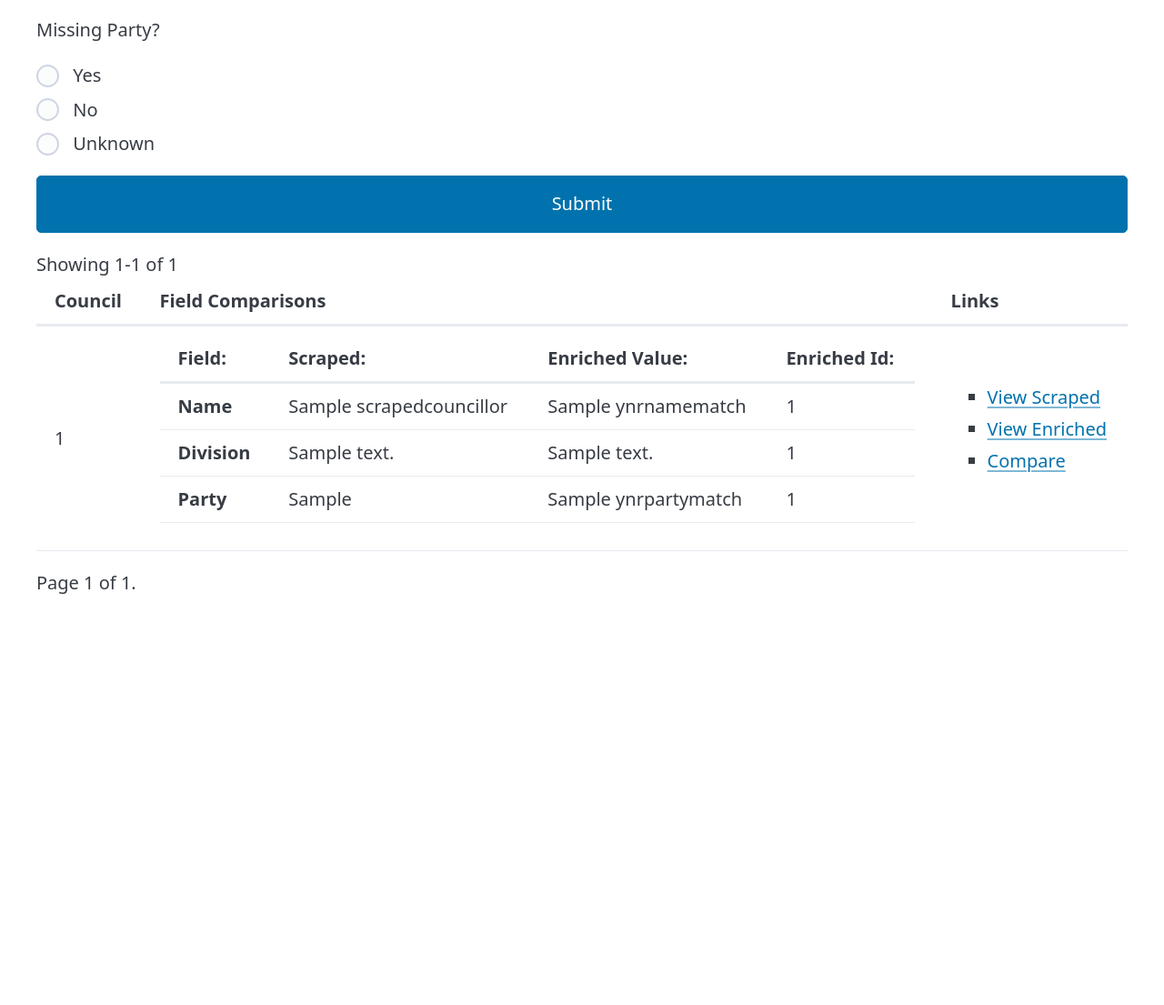
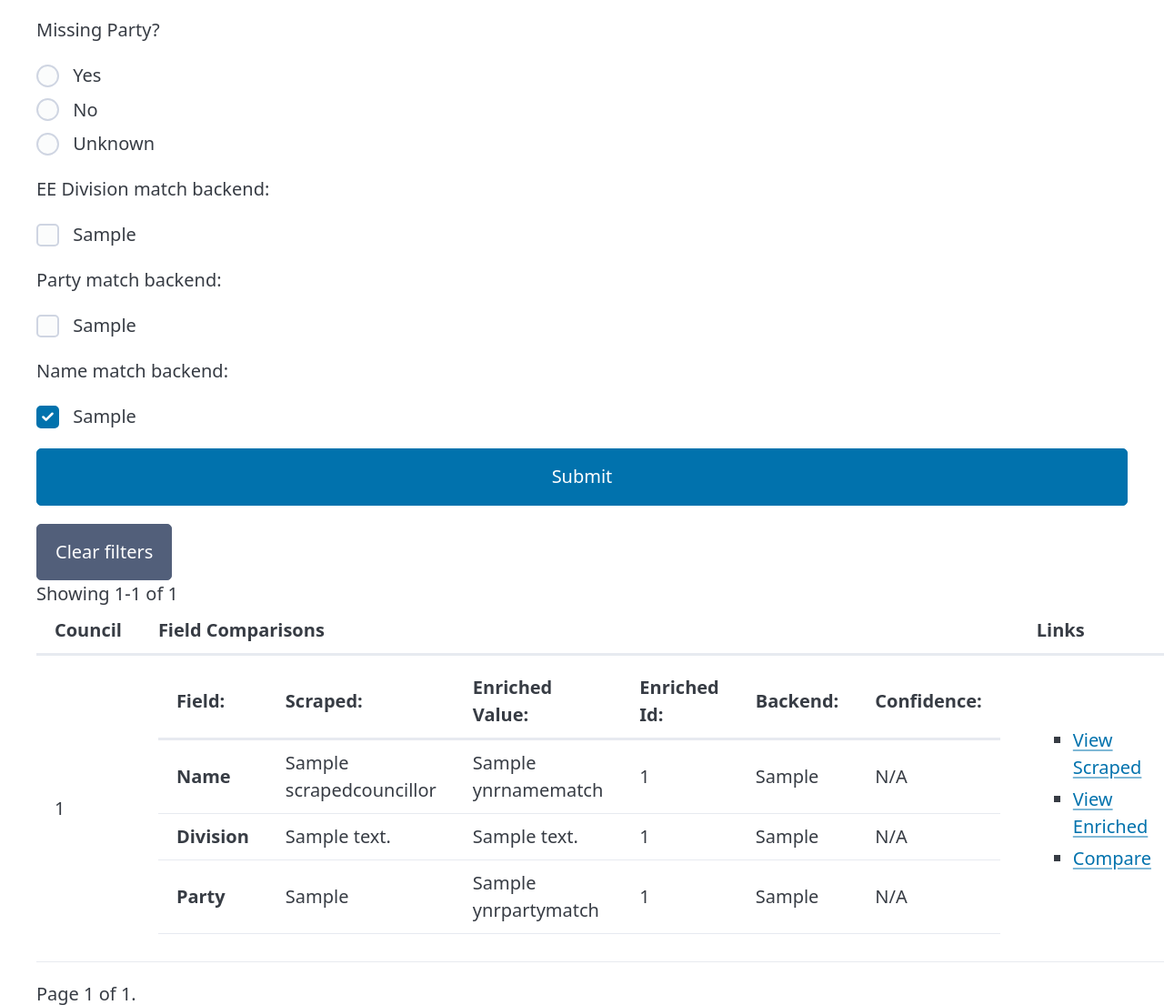
Before and after one commit to DemocracyClub/lgsf-web, a Django app: a page that uses lgsf_web/apps/councillors/templates/councillors/compare_list.html in a window 1280 px wide. Shown: the part 557-1662 px from the top of the page at 91% size. Before the commit the page ends 1210 px from the top, so only its background shows below. Run offline with Django 5.2, Linux system fonts and the light colour scheme; tables that the repository leaves empty hold one stand-in row (values such as "Sample post"); some libraries are stand-ins or nearby versions.

Commit message:
add match backend and confidence to filters/summaries

```diff
--- a/lgsf_web/apps/councillors/filters.py
+++ b/lgsf_web/apps/councillors/filters.py
@@ -1,7 +1,12 @@
 import django_filters as filters
-from councillors.models import EnrichedCouncillor
+from councillors.models import (
+    EEDivisionMatch,
+    EnrichedCouncillor,
+    YNRNameMatch,
+    YNRPartyMatch,
+)
 from django.core.validators import EMPTY_VALUES
-from django.forms import RadioSelect
+from django.forms import CheckboxSelectMultiple, RadioSelect
 
 
 class EmptyStringFilter(filters.BooleanFilter):
@@ -13,6 +18,28 @@ class EmptyStringFilter(filters.BooleanFilter):
         method = qs.exclude if exclude else qs.filter
 
         return method(**{self.field_name: ""})
+
+
+def backend_choices(model):
+    def choices():
+        backends = (
+            model.objects.exclude(match_backend="")
+            .order_by("match_backend")
+            .values_list("match_backend", flat=True)
+            .distinct()
+        )
+        return [(b, b) for b in backends]
+
+    return choices
+
+
+def backend_filter(model, relation, label):
+    return filters.MultipleChoiceFilter(
+        field_name=f"{relation}__match_backend",
+        label=label,
+        choices=backend_choices(model),
+        widget=CheckboxSelectMultiple,
+    )
 
 
 class CompareFilterSet(filters.FilterSet):
@@ -57,6 +84,15 @@ class CompareFilterSet(filters.FilterSet):
             ),
         ),
     )
+    division_backend = backend_filter(
+        EEDivisionMatch, "division_match", "EE Division match backend"
+    )
+    party_backend = backend_filter(
+        YNRPartyMatch, "party_match", "Party match backend"
+    )
+    name_backend = backend_filter(
+        YNRNameMatch, "name_match", "Name match backend"
+    )
 
     class Meta:
         model = EnrichedCouncillor
--- a/lgsf_web/apps/councillors/templates/councillors/compare_list.html
+++ b/lgsf_web/apps/councillors/templates/councillors/compare_list.html
@@ -11,6 +11,7 @@
     <form method="get">
       {{ filter.form.as_p }}
       <input type="submit" />
+      <a href="{% url 'councillors:compare_list' %}" role="button" class="secondary">Clear filters</a>
     </form>
       <div class="pagination">
         Showing {{ page_obj.start_index }}-{{ page_obj.end_index }} of {{ paginator.count }}
--- a/lgsf_web/apps/councillors/templates/councillors/includes/field_comparison_table.html
+++ b/lgsf_web/apps/councillors/templates/councillors/includes/field_comparison_table.html
@@ -5,6 +5,8 @@
     <th>Scraped:</th>
     <th>Enriched Value:</th>
     <th>Enriched Id:</th>
+    <th>Backend:</th>
+    <th>Confidence:</th>
 </tr>
 </thead>
 <tbody>
@@ -13,18 +15,24 @@
     <td>{{ scraped.raw_name }}</td>
     <td>{{ enriched.name_match.person_name }}</td>
     <td>{{ enriched.name_match.person_id }}</td>
+    <td>{{ enriched.name_match.match_backend }}</td>
+    <td>{{ enriched.name_match.confidence|default:"N/A" }}</td>
 </tr>
 <tr>
     <th><strong>Division</strong></th>
     <td>{{ scraped.raw_division }}</td>
     <td>{{ enriched.division_match.division_name }}</td>
     <td>{{ enriched.division_match.division_id }}</td>
+    <td>{{ enriched.division_match.match_backend }}</td>
+    <td>{{ enriched.division_match.confidence|default:"N/A" }}</td>
 </tr>
 <tr>
     <th><strong>Party</strong></th>
     <td>{{ scraped.raw_party }}</td>
     <td>{{ enriched.party_match.party_name }}</td>
     <td>{{ enriched.party_match.party_id }}</td>
+    <td>{{ enriched.party_match.match_backend }}</td>
+    <td>{{ enriched.party_match.confidence|default:"N/A" }}</td>
 </tr>
 </tbody>
 </table>
--- a/lgsf_web/apps/councillors/views.py
+++ b/lgsf_web/apps/councillors/views.py
@@ -2,7 +2,7 @@ from typing import Any
 
 from councillors.filters import CompareFilterSet
 from councillors.models import EnrichedCouncillor, ScrapedCouncillor
-from django.db.models import Count, Q, Value
+from django.db.models import Count, F, Q, Value
 from django.db.models.functions import NullIf
 from django.http import Http404
 from django.views.generic import DetailView, ListView, TemplateView
@@ -95,7 +95,14 @@ def summary_stats(qs):
     stats = [
         {
             "label": label,
+            "backends": list(
+                qs.filter(**{f"enriched__{key}__isnull": False})
+                .order_by(f"enriched__{key}__match_backend")
+                .values(backend=F(f"enriched__{key}__match_backend"))
+                .annotate(count=Count("id"))
+            ),
             "filter_param": key,
+            "backend_param": key.replace("_match", "_backend"),
             "complete": counts[key],
             "percent": round(100 * counts[key] / total, 1) if total else 0,
         }
```
Also changed, not shown: lgsf_web/apps/councillors/templates/councillors/includes/summary_stats_table.html (+15 -1 lines).
